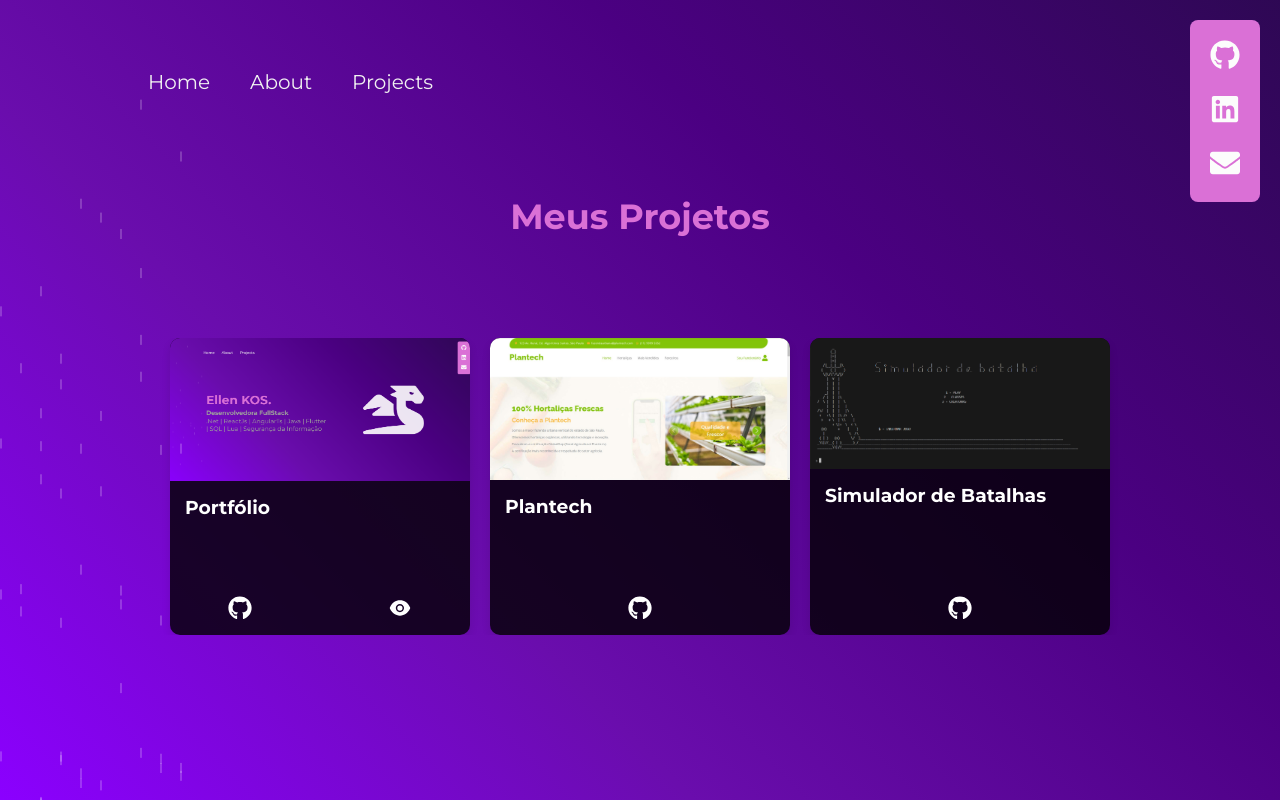
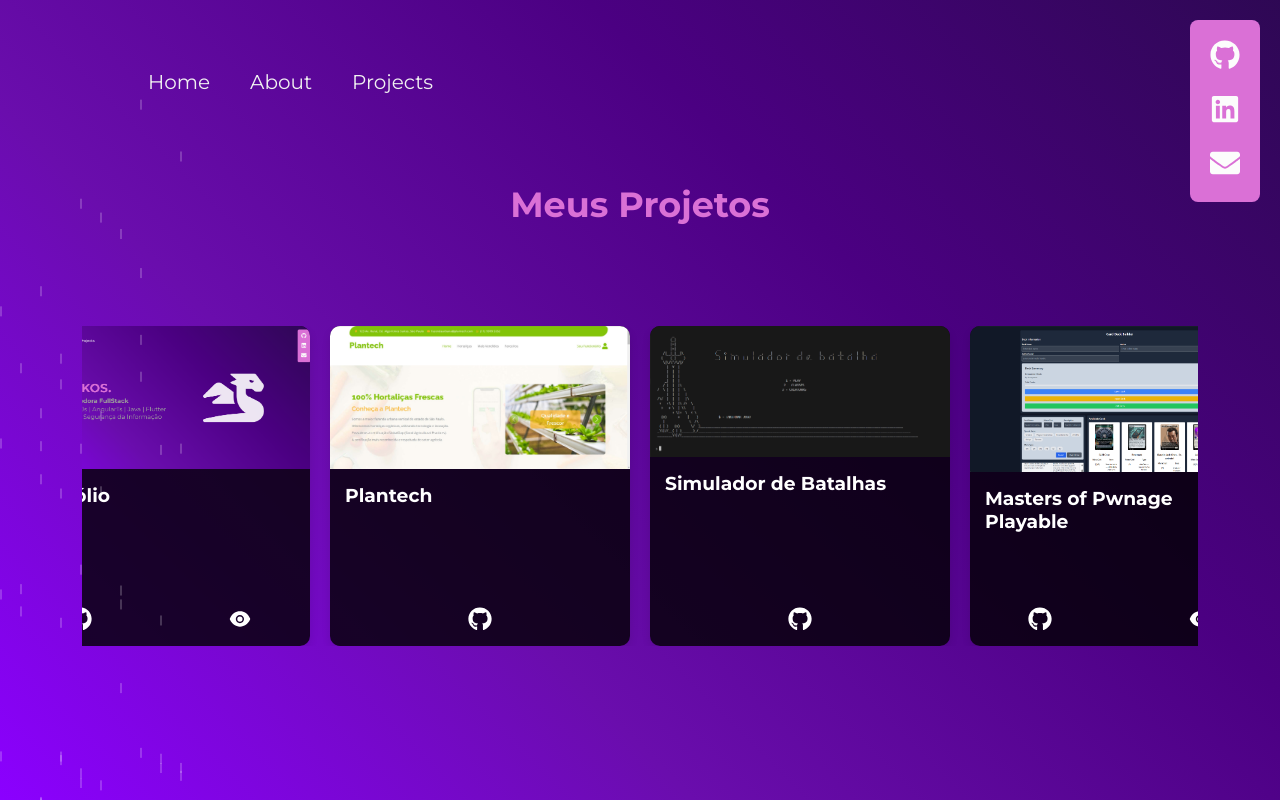
Before and after one commit to KruxKossel/Portifolio, a React (Vite) app: page /projects in a window 1280 px wide. Built offline with nearby package versions, Linux system fonts and the light colour scheme.

Commit message:
att proj

```diff
--- a/src/pages/Projects.jsx
+++ b/src/pages/Projects.jsx
@@ -3,6 +3,7 @@ import './Projects.css';
 import plantechImage from '../assets/plantech.jpg';
 import portfolioImage from '../assets/portfolioImage.png';
 import luaSBImage from '../assets/luaSB.png';
+import mastersofpwnageImage from '../assets/mastersofpwnage.png'; // Ajuste o caminho se necessário
 import { FaGithub } from 'react-icons/fa';
 import { AiFillEye } from 'react-icons/ai';
 import { MdKeyboardArrowRight } from 'react-icons/md'; // Importa a seta
@@ -50,6 +51,13 @@ const Projects = () => {
       repoLink: "https://github.com/KruxKossel/Simulador-de-batalhas",
       liveLink: ""
     },
+    {
+      id: 4,
+      image: mastersofpwnageImage,
+      title: "Masters of Pwnage Playable",
+      repoLink: "https://github.com/Masters-Of-Pwnage/mop-playable",
+      liveLink: "https://masters-of-pwnage.github.io/mop-playable/"
+    }
     // Adicione outros projetos aqui
   ];
 
```
Also changed, not shown: src/assets/mastersofpwnage.png (added).
